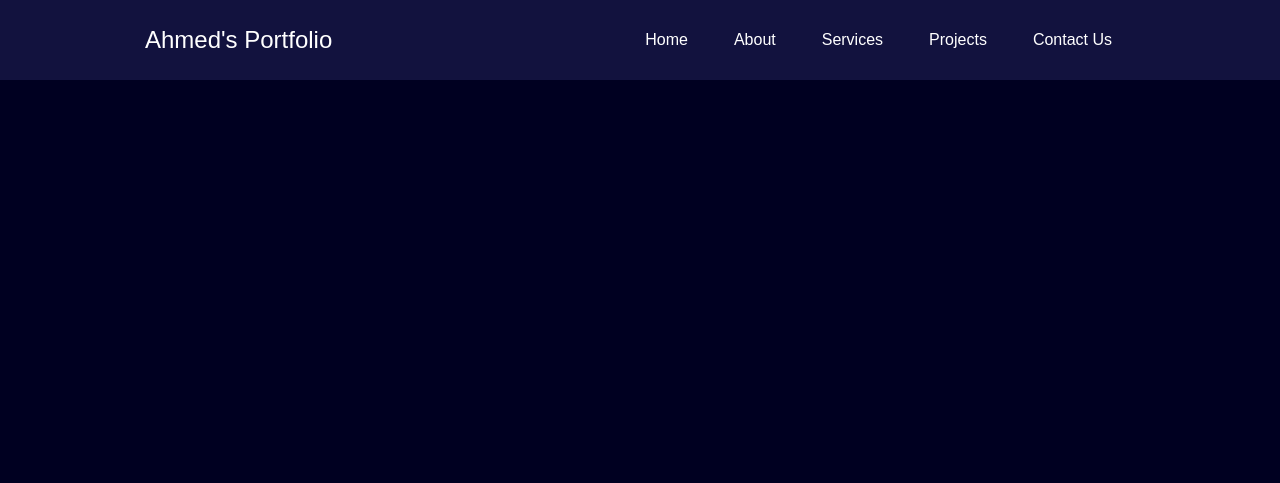
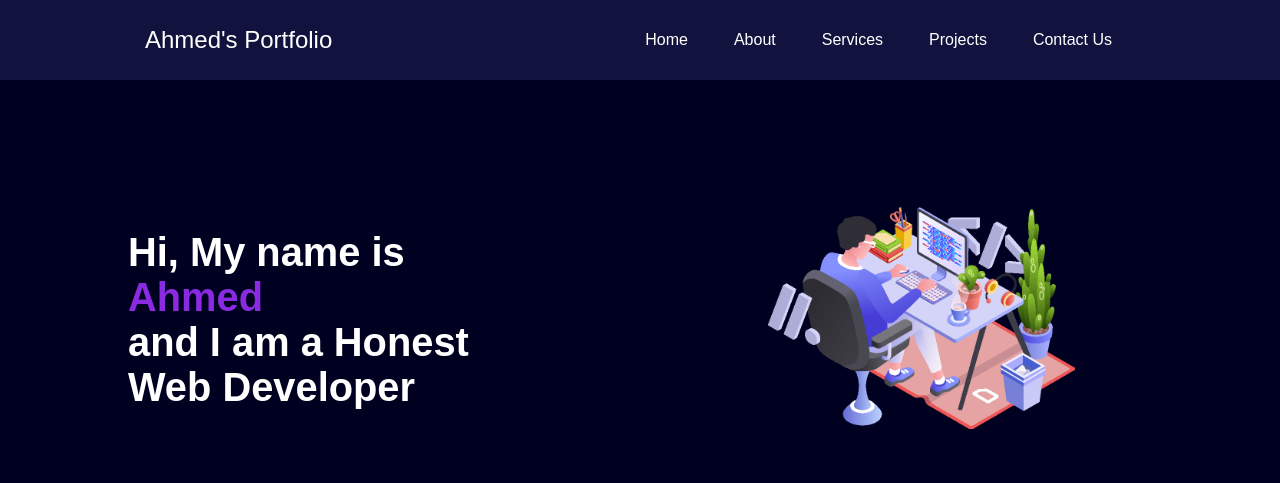
Before and after one commit to Ahmed-Raza001/my-portfolio, a plain HTML site: page index.html in a window 1280 px wide. Drawn offline with Linux system fonts and the light colour scheme; a web font is replaced by a local one.

Commit message:
main done

```diff
--- a/index.html
+++ b/index.html
@@ -35,6 +35,26 @@
         .left {
             font-size: 1.5rem;
         }
+        .first {
+            display: flex;
+            justify-content: space-around;
+            align-items: center;
+            margin: 80px 0;
+        }
+        .first > div {
+            width: 30%;
+        }
+        .leftsection {
+           font-size: 3rem;
+           margin: 70px 0;
+        }
+         .rightsection img {
+          width: 80%;
+
+        }
+        .purple {
+            color: blueviolet;
+        }
     </style>
 </head>
 <body>
@@ -54,7 +74,19 @@
     </header>
 
     <main>
-
+        <section class="first">
+            <div class="leftsection">
+                <h5>
+             Hi, My name is <span class="purple">Ahmed</span>
+             <br>
+                and I am a Honest
+                Web Developer
+                </h5>
+            </div>
+            <div class="rightsection">
+                <img src="portfolio.png" alt="">
+            </div>
+        </section>
     </main>
 </body>
 </html>
```
Also changed, not shown: portfolio.png (added), 1 other file.
